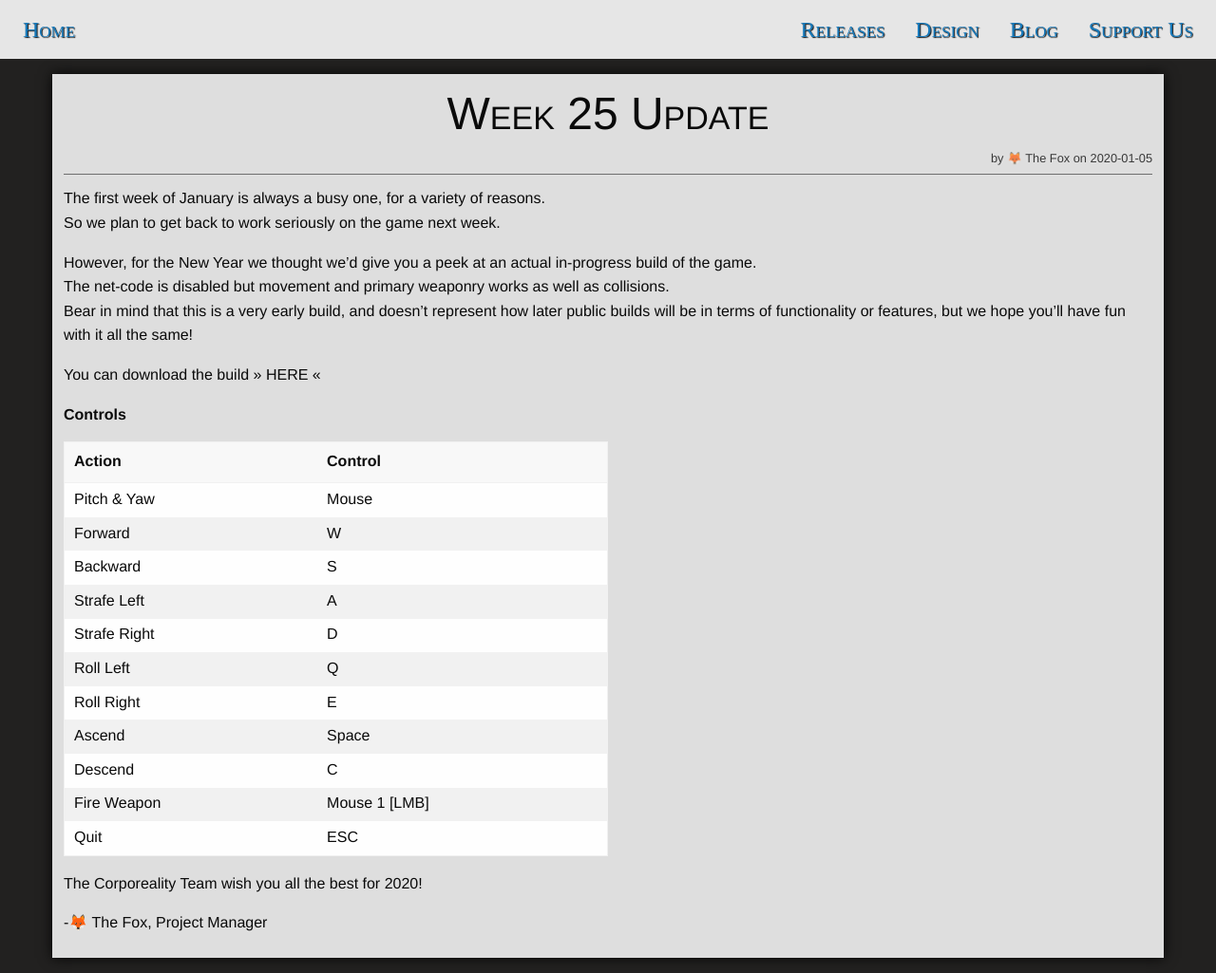
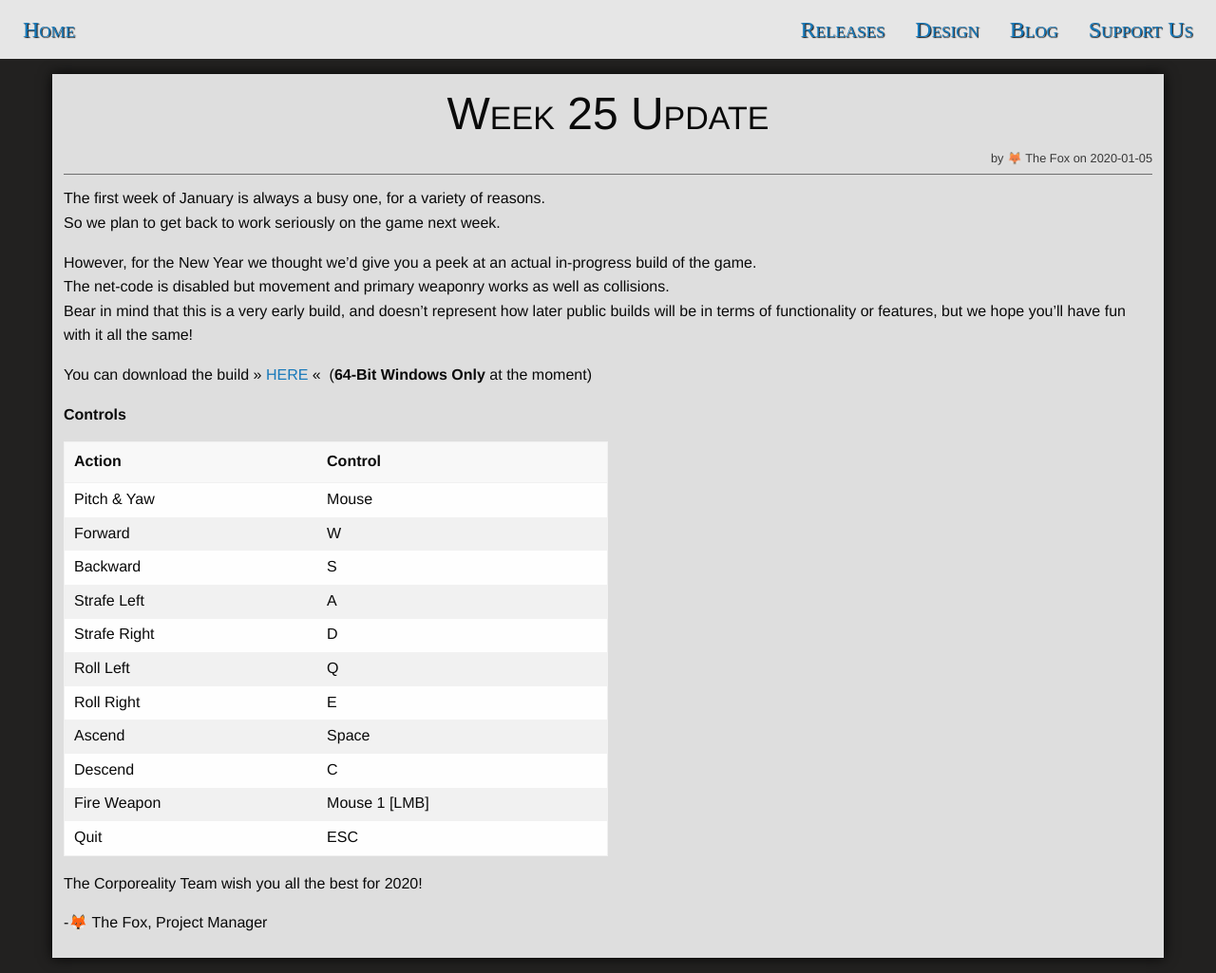
Before and after one commit to corporeality-space/web, a Jekyll site: the page built from _posts/2020-01-05-01-Week-25.md, in a window 1280 px wide. Shown: the whole page at 95% size. Built offline with Jekyll 4.4.1, drawn with Linux system fonts in a browser that asks for light colours; nearby versions of some CDN libraries; some web fonts are replaced; our own code applies the rules of GitHub Pages for plain Markdown files; library files that are not in the unit come from our copies.

Commit message:
Update 2020-01-05-01-Week-25.md
Publish blog

```diff
--- a/_posts/2020-01-05-01-Week-25.md
+++ b/_posts/2020-01-05-01-Week-25.md
@@ -12,7 +12,8 @@ However, for the New Year we thought we'd give you a peek at an actual in-progre
 The net-code is disabled but movement and primary weaponry works as well as collisions.
 Bear in mind that this is a very early build, and doesn't represent how later public builds will be in terms of functionality or features, but we hope you'll have fun with it all the same!
 
-You can download the build >> HERE <<
+You can download the build >> [HERE](https://github.com/corporeality-space/web/releases/tag/v0.0.1) <<
+(**64-Bit Windows Only** at the moment)
 
 **Controls**
 
```
Also changed, not shown: other parts of _posts/2020-01-05-01-Week-25.md (+1 -1 lines).
